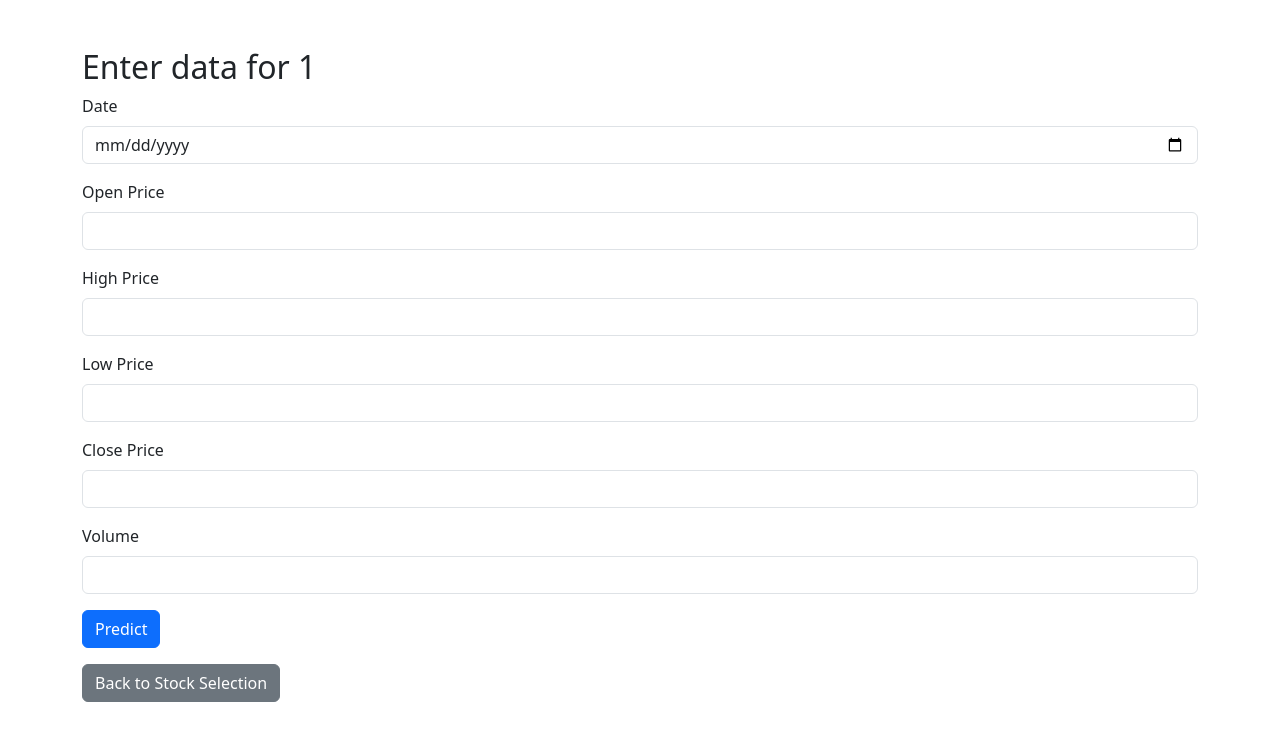
After one commit to ucsd-cse-spis-2025/SPIS25-Lauren-Diana-Final_Project, a Flask app: page /predict/1 in a window 1280 px wide. The commit adds this page. Shown: the top 741 px of the page. Run offline with Flask 3, Linux system fonts and the light colour scheme; parts of the project's set-up code (start-up, migrations or seed data) failed here and were passed over; some libraries are stand-ins or nearby versions.

Commit message:
Created form to input stock data

```diff
--- a/SPIS_Stock_Final.py
+++ b/SPIS_Stock_Final.py
@@ -104,6 +104,9 @@ def data_process(path, col_names, scaler=None, fit_scaler=True):
     close = col_names[4]
     volume = col_names[5]
 
+    if "Close/Last" in col_names:
+        df["Close"] = df["Close/Last"]
+
     # Clean columns
     names = [close, opens, high, low]
     for col in names:
@@ -129,14 +132,6 @@ def data_process(path, col_names, scaler=None, fit_scaler=True):
     df['daily_return'] = df[close].pct_change()
     df['is_quarter_end'] = np.where(df['month'] % 3 == 0, 1, 0)
 
-    # Technical indicators
-    df['rsi'] = ta.momentum.RSIIndicator(df[close], window=14).rsi()
-    df['macd'] = ta.trend.MACD(df[close]).macd_diff()
-    df['bollinger_h'] = ta.volatility.BollingerBands(df[close]).bollinger_hband()
-    df['bollinger_l'] = ta.volatility.BollingerBands(df[close]).bollinger_lband()
-    df['ema_12'] = ta.trend.EMAIndicator(df[close], window=12).ema_indicator()
-    df['ema_26'] = ta.trend.EMAIndicator(df[close], window=26).ema_indicator()
-
     df.dropna(inplace=True)
 
     # Create target
@@ -158,8 +153,10 @@ def data_process(path, col_names, scaler=None, fit_scaler=True):
 
     return X_scaled, y, scaler
 
-# Call the processing function
+# Call the processing function on all stocks
 X_scaled, y, scaler = data_process(tesla_path, tesla_names)
+
+# Combine all stocks into one dataframe
 
 
 # Train/Test Split
@@ -249,7 +246,7 @@ print("Classification Report on Test Data:")
 print(classification_report(y_test_tensor, test_preds_cls))
 '''
 
-# Print future predictions
+# Print future prediction from the current dataset
 
 def predict_next_day(model, scaler, path, col_names):
     # Only get latest row of data
@@ -267,3 +264,32 @@ def predict_next_day(model, scaler, path, col_names):
         prediction = "UP" if prob > 0.5 else "DOWN"
 
     return prediction, prob
+
+# Print future prediction from user input
+
+def predict_from_input(model, scaler, open_price, high, low, close, volume, date_str):
+
+    # Process date
+    date = pd.to_datetime(date_str)
+    month = date.month
+
+    # Features (must match training!)
+    open_close = open_price - close
+    low_high = low - high
+    daily_return = 0  # can't compute with 1 data point
+    is_quarter_end = 1 if month % 3 == 0 else 0
+
+    features = np.array([[open_close, low_high, daily_return, volume, is_quarter_end]])
+    features_scaled = scaler.transform(features)
+
+    # Convert to tensor
+    input_tensor = torch.tensor(features_scaled, dtype=torch.float32)
+
+    # Predict
+    model.eval()
+    with torch.no_grad():
+        output = model(input_tensor)
+        prob = torch.sigmoid(output).item()
+        prediction = "UP" if prob > 0.5 else "DOWN"
+
+    return prediction, prob
--- a/app.py
+++ b/app.py
@@ -1,6 +1,5 @@
-from flask import Flask, render_template
-from SPIS_Stock_Final import model, predict_next_day, scaler
-from SPIS_Stock_Final import tesla_path, tesla_names, apple_path, apple_names, nvidia_path, nvidia_names, google_path, google_names, meta_path, meta_names, qc_path, qc_names, ms_path, ms_names, amazon_path, amazon_names, samsung_path, samsung_names, netflix_path, netflix_names
+from flask import Flask, render_template, request
+from SPIS_Stock_Final import model, predict_next_day, predict_from_input, scaler
 
 app = Flask(__name__)
 
@@ -12,85 +11,32 @@ def render_home():
 def render_main():
     return render_template('main.html')
 
-@app.route('/predict/tesla', methods=['POST'])
-def predict_tesla():
-    prediction, confidence = predict_next_day(model, scaler, tesla_path, tesla_names)
+@app.route('/predict/<stock>', methods=['GET'])
+def render_form(stock):
+    stock_name = stock.capitalize()
+    return render_template('form.html', stock_name=stock_name, stock_route=f"/predict/{stock}/result")
+
+@app.route('/predict/<stock>/result', methods=['POST'])
+def handle_prediction(stock):
+    stock_name = stock.capitalize()
+
+    try:
+        open_price = float(request.form['open'])
+        high = float(request.form['high'])
+        low = float(request.form['low'])
+        close = float(request.form['close'])
+        volume = float(request.form['volume'])
+        date_str = request.form['date']
+    except (KeyError, ValueError) as e:
+        "Sorry: something went wrong."
+
+    prediction, confidence = predict_from_input(model, scaler, open_price, high, low, close, volume, date_str)
+
     return render_template('result.html',
-                           stock_name="Tesla",
+                           stock_name=stock_name,
                            prediction=prediction,
                            confidence=round(confidence, 2))
 
-@app.route('/predict/apple', methods=['POST'])
-def predict_apple():
-    prediction, confidence = predict_next_day(model, scaler, apple_path, apple_names)
-    return render_template('result.html',
-                           stock_name="Apple",
-                           prediction=prediction,
-                           confidence=round(confidence, 2))
-
-@app.route('/predict/nvidia', methods=['POST'])
-def predict_nvidia():
-    prediction, confidence = predict_next_day(model, scaler, nvidia_path, nvidia_names)
-    return render_template('result.html',
-                           stock_name="Nvidia",
-                           prediction=prediction,
-                           confidence=round(confidence, 2))
-
-@app.route('/predict/google', methods=['POST'])
-def predict_google():
-    prediction, confidence = predict_next_day(model, scaler, google_path, google_names)
-    return render_template('result.html',
-                           stock_name="Google",
-                           prediction=prediction,
-                           confidence=round(confidence, 2))
-
-@app.route('/predict/meta', methods=['POST'])
-def predict_meta():
-    prediction, confidence = predict_next_day(model, scaler, meta_path, meta_names)
-    return render_template('result.html',
-                           stock_name="Meta",
-                           prediction=prediction,
-                           confidence=round(confidence, 2))
-
-@app.route('/predict/qualcomm', methods=['POST'])
-def predict_qualcomm():
-    prediction, confidence = predict_next_day(model, scaler, qc_path, qc_names)
-    return render_template('result.html',
-                           stock_name="Qualcomm",
-                           prediction=prediction,
-                           confidence=round(confidence, 2))
-
-@app.route('/predict/microsoft', methods=['POST'])
-def predict_microsoft():
-    prediction, confidence = predict_next_day(model, scaler, ms_path, ms_names)
-    return render_template('result.html',
-                           stock_name="Microsoft",
-                           prediction=prediction,
-                           confidence=round(confidence, 2))
-
-@app.route('/predict/amazon', methods=['POST'])
-def predict_amazon():
-    prediction, confidence = predict_next_day(model, scaler, amazon_path, amazon_names)
-    return render_template('result.html',
-                           stock_name="Amazon",
-                           prediction=prediction,
-                           confidence=round(confidence, 2))
-
-@app.route('/predict/samsung', methods=['POST'])
-def predict_samsung():
-    prediction, confidence = predict_next_day(model, scaler, samsung_path, samsung_names)
-    return render_template('result.html',
-                           stock_name="Samsung",
-                           prediction=prediction,
-                           confidence=round(confidence, 2))
-
-@app.route('/predict/netflix', methods=['POST'])
-def predict_netflix():
-    prediction, confidence = predict_next_day(model, scaler, netflix_path, netflix_names)
-    return render_template('result.html',
-                           stock_name="Netflix",
-                           prediction=prediction,
-                           confidence=round(confidence, 2))
 
 if __name__ == "__main__":
     app.run(host='0.0.0.0', debug=True)
--- /dev/null
+++ b/templates/form.html
@@ -0,0 +1,43 @@
+<!DOCTYPE html>
+<html lang="en">
+<head>
+    <meta charset="UTF-8">
+    <title>{{ stock_name }} Prediction Input</title>
+    <link rel="stylesheet" href="{{ url_for('static', filename='style.css') }}">
+    <link href="https://cdn.jsdelivr.net/npm/bootstrap@5.3.2/dist/css/bootstrap.min.css" rel="stylesheet">
+</head>
+<body>
+    <div class="container mt-5">
+        <h2>Enter data for {{ stock_name }}</h2>
+        <form action="{{ stock_route }}" method="post">
+            <div class="mb-3">
+                <label for="date" class="form-label">Date</label>
+                <input type="date" class="form-control" name="date" required>
+            </div>
+            <div class="mb-3">
+                <label for="open" class="form-label">Open Price</label>
+                <input type="number" step="any" class="form-control" name="open" required>
+            </div>
+            <div class="mb-3">
+                <label for="high" class="form-label">High Price</label>
+                <input type="number" step="any" class="form-control" name="high" required>
+            </div>
+            <div class="mb-3">
+                <label for="low" class="form-label">Low Price</label>
+                <input type="number" step="any" class="form-control" name="low" required>
+            </div>
+            <div class="mb-3">
+                <label for="close" class="form-label">Close Price</label>
+                <input type="number" step="any" class="form-control" name="close" required>
+            </div>
+            <div class="mb-3">
+                <label for="volume" class="form-label">Volume</label>
+                <input type="number" step="any" class="form-control" name="volume" required>
+            </div>
+            <button type="submit" class="btn btn-primary">Predict</button>
+        </form>
+
+        <a href="/predict" class="btn btn-secondary mt-3">Back to Stock Selection</a>
+    </div>
+</body>
+</html>
--- a/templates/result.html
+++ b/templates/result.html
@@ -17,7 +17,7 @@
       <p><strong>Confidence:</strong> {{ confidence }}</p>
     </div>
     <div class="mt-4">
-      <a href="/predict" class="btn btn-secondary btn-lg">Back to main page</a>
+      <a href="/predict" class="btn btn-secondary btn-lg">Back to Stock Selection</a>
     </div>
   </div>
 
```
Also changed, not shown: templates/index.html (+10 -13 lines), templates/main.html (+10 -10 lines).
